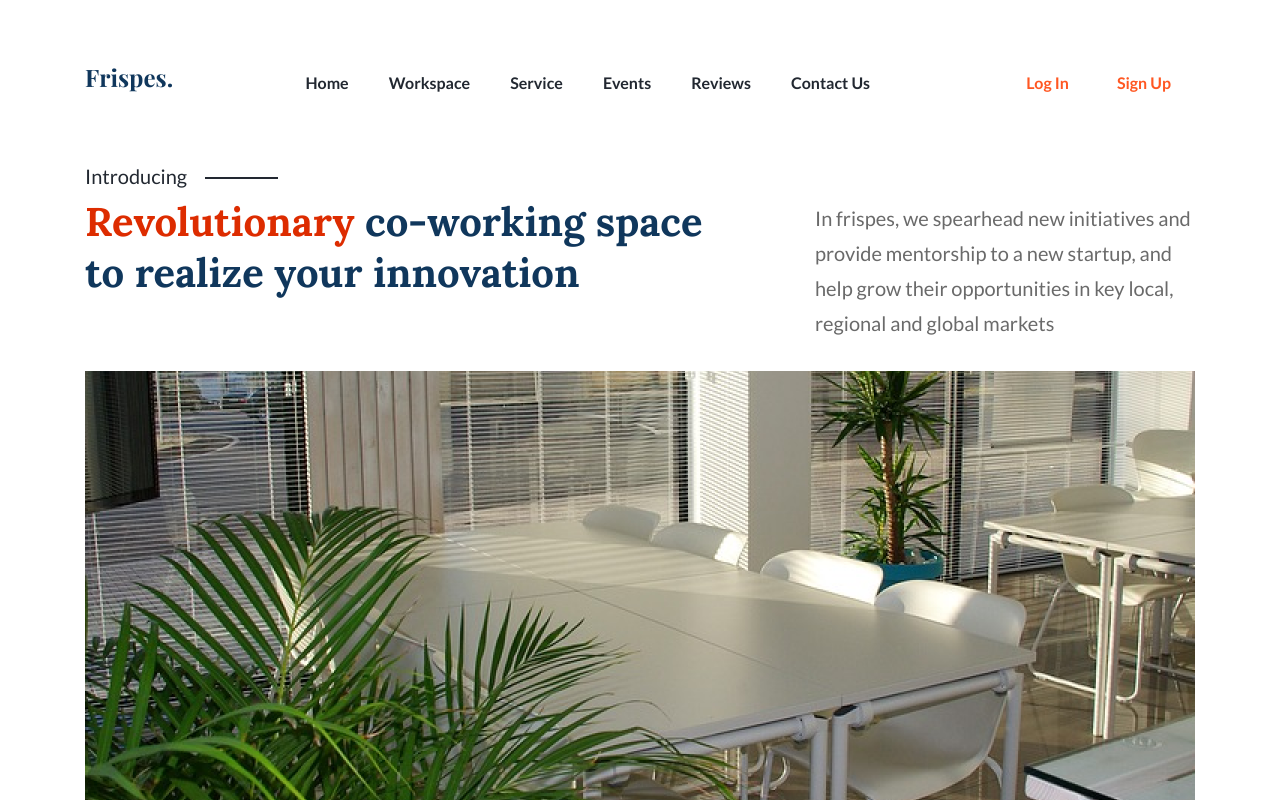
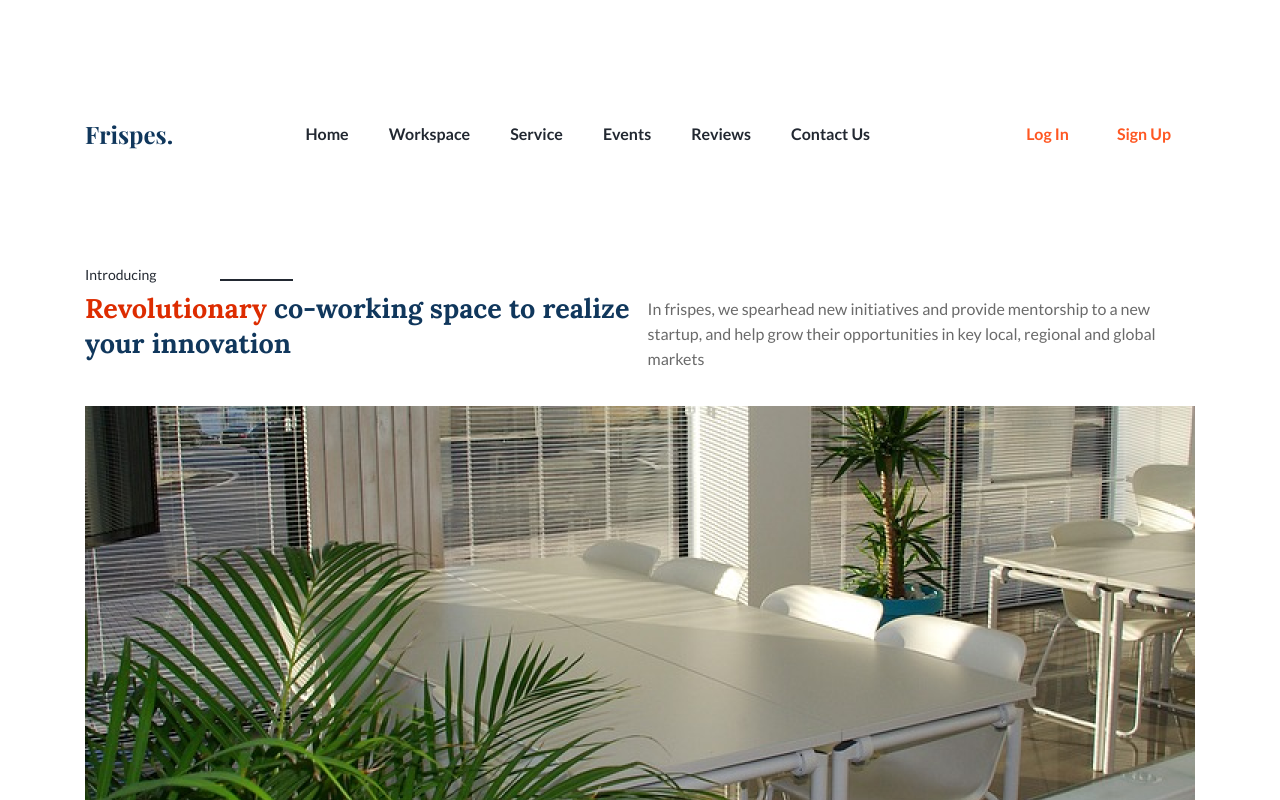
Before and after one commit to vitalii-kompaniets/krayt-test, a plain HTML site: page docs/index.html in a window 1280 px wide. Drawn offline with nearby package versions, Linux system fonts and the light colour scheme.

Commit message:
Starting adaptive

```diff
--- a/docs/index.html
+++ b/docs/index.html
@@ -19,8 +19,11 @@
     <!-- ------- HEADER SECTION ------- -->
     <section class="section-header">
       <div class="container">
+        <div class="header-menu">
+          <div class="header-logo">
+            <a href="index.html">Frispes.</a>
+          </div>
           <nav class="header-nav">
-          <a href="index.html" class="header-logo">Frispes.</a>
             <nav class="header-menu">
               <a href="index.html" class="header-menu_link">Home</a>
               <a href="#" class="header-menu_link">Workspace</a>
@@ -29,17 +32,17 @@
               <a href="#" class="header-menu_link">Reviews</a>
               <a href="#" class="header-menu_link">Contact Us</a>
             </nav>
+          </nav>
           <nav class="header-buttons">
             <button class="login-btn" type="button">Log In</button>
             <button class="signup-btn" type="button">Sign Up</button>
           </nav>
-        </nav>
+        </div>
         <!-- ------- Main content ------ -->
-        <div class="header-content">
-          <div class="header-content_subtitle">
+        <div class="header-main">
+          <div class="header-main_subtitle">
             <h4>Introducing</h4>
           </div>
-          <div class="header-content_introducing">
           <div class="introducing__info">
             <div class="introducing__title">
               <h1>
@@ -49,15 +52,14 @@
             </div>
             <div class="introducing__desc">
               <p>
-                  In frispes, we spearhead new initiatives and provide
-                  mentorship to a new startup, and help grow their opportunities
-                  in key local, regional and global markets
+                In frispes, we spearhead new initiatives and provide mentorship
+                to a new startup, and help grow their opportunities in key
+                local, regional and global markets
               </p>
             </div>
           </div>
           <div class="introducing__img">
             <img src="./img/image-header-1.png" alt="Photo" />
-            </div>
           </div>
         </div>
         <!-- ------- // Main content ------ -->
--- a/docs/less/blocks/_base.less
+++ b/docs/less/blocks/_base.less
@@ -63,8 +63,7 @@ img {
 h1 {
   font-family: "Lora", sans-serif;
   font-weight: 700;
-  font-size: 40px;
-  line-height: 51px;
+  // font-size: 40px;
 }
 
 h4 {
@@ -72,19 +71,25 @@ h4 {
   margin-bottom: 8px;
   font-family: "Lato", sans-serif;
   font-weight: 400;
-  font-size: 20px;
+  // font-size: 20px;
   color: #222831;
 }
 
 h2,
-h3,
-h5,
-h6 {
+h3 {
   font-size: inherit;
   font-weight: inherit;
 }
 
 .container {
-  width: 1110px;
+  max-width: 340px;
   margin: 0 auto;
+
+  @media (min-width: 768px) {
+    max-width: 860px;
+  }
+
+  @media (min-width: 1200px) {
+    max-width: 1110px;
+  }
 }
--- a/docs/less/blocks/_header-nav.less
+++ b/docs/less/blocks/_header-nav.less
@@ -1,12 +1,21 @@
 .header-nav {
+  display: none;
+
+  // @media (min-width: 768px) {
+  // }
+
+  @media (min-width: 1200px) {
     display: flex;
     justify-content: space-between;
     text-align: center;
-  padding-top: 61px;
-  margin-bottom: 60px;
+    // margin-bottom: 60px;
   }
 
-.header-logo {
+  // @media (min-width: 1440px) {
+  // }
+}
+
+.header-logo a {
   font-family: "Playfair Display", serif;
   font-weight: 700;
   font-size: 24px;
@@ -37,10 +46,14 @@
 }
 
 .header-buttons {
+  display: none;
+
+  @media (min-width: 768px) {
     display: flex;
     justify-content: center;
     align-items: center;
     font-family: "Lato", sans-serif;
+  }
 }
 
 .login-btn {
--- a/docs/less/blocks/_header.less
+++ b/docs/less/blocks/_header.less
@@ -1,30 +1,120 @@
-.header-content_subtitle {
-  position: relative;
+.section-header {
+  margin-bottom: 115px;
 }
 
-.header-content_subtitle::after {
+.header-menu {
+  max-width: 340px;
+  margin: 0 auto;
+  padding-top: 20px;
+  margin-bottom: 20px;
+
+  @media (min-width: 768px) {
+    max-width: 740px;
+    display: flex;
+    justify-content: space-between;
+    text-align: center;
+  }
+
+  @media (min-width: 1200px) {
+    max-width: unset;
+    padding-top: 61px;
+    margin-bottom: 60px;
+  }
+}
+
+.header-main {
+  max-width: 340px;
+  margin: 0 auto;
+
+  @media (min-width: 768px) {
+    max-width: 740px;
+  }
+
+  @media (min-width: 1200px) {
+    max-width: unset;
+  }
+
+  // @media (min-width: 1440px) {
+  // }
+}
+
+.header-main_subtitle {
+  position: relative;
+
+  &::after {
     position: absolute;
     content: "";
-  top: 13px;
-  left: 120px;
+    top: 7px;
+    left: 85px;
     width: 73px;
     height: 2px;
     background-color: #222831;
   }
 
+  @media (min-width: 1200px) {
+    &::after {
+      position: absolute;
+      content: "";
+      top: 13px;
+      left: 135px;
+      width: 73px;
+      height: 2px;
+      background-color: #222831;
+    }
+  }
+}
+
+// .header-main_subtitle::after {
+//   position: absolute;
+//   content: "";
+//   top: 13px;
+//   left: 135px;
+//   width: 73px;
+//   height: 2px;
+//   background-color: #222831;
+// }
+
 .introducing__info {
+  max-width: 340px;
   display: flex;
+  flex-direction: column;
+  flex-wrap: wrap;
+  margin-bottom: 15px;
+
+  @media (min-width: 768px) {
+    max-width: 740px;
+    margin-bottom: 30px;
+    flex-direction: row;
+    flex-wrap: nowrap;
     justify-content: space-between;
-  margin-bottom: 30px;
+  }
+
+  @media (min-width: 1200px) {
+    max-width: 1110px;
+  }
 }
 
 .introducing__title {
-  width: 665px;
+  margin-bottom: 10px;
   font-family: "Lora", serif;
   font-weight: 700;
-  font-size: 52px;
-  line-height: 65px;
+  font-size: 18px;
+  line-height: 35px;
   color: #10375c;
+
+  @media (min-width: 768px) {
+    width: 50%;
+    margin-right: 15px;
+    margin-bottom: 0;
+  }
+
+  @media (min-width: 1200px) {
+    margin-bottom: 15px;
+  }
+
+  // @media (min-width: 1440px) {
+
+  // }
 }
 
 .introducing__title span {
@@ -32,15 +122,31 @@
 }
 
 .introducing__desc {
-  width: 380px;
-  padding-top: 5px;
   font-family: "Lato", sans-serif;
   font-weight: 400;
-  font-size: 20px;
-  line-height: 35px;
+  font-size: 18px;
+  line-height: 25px;
   color: #6a6a6a;
+
+  @media (min-width: 768px) {
+    width: 50%;
+    font-size: 16px;
   }
 
-.section-header {
-  margin-bottom: 115px;
+  @media (min-width: 1200px) {
+    padding-top: 5px;
   }
+}
+
+.introducing__img {
+  max-width: 340px;
+  margin: 0 auto;
+
+  @media (min-width: 768px) {
+    max-width: 740px;
+  }
+
+  @media (min-width: 1200px) {
+    max-width: 1110px;
+  }
+}
```
Also changed, not shown: docs/css/main.css, docs/css/main.min.css, 1 other file. Lines whose indentation alone changed are shown as unchanged.
